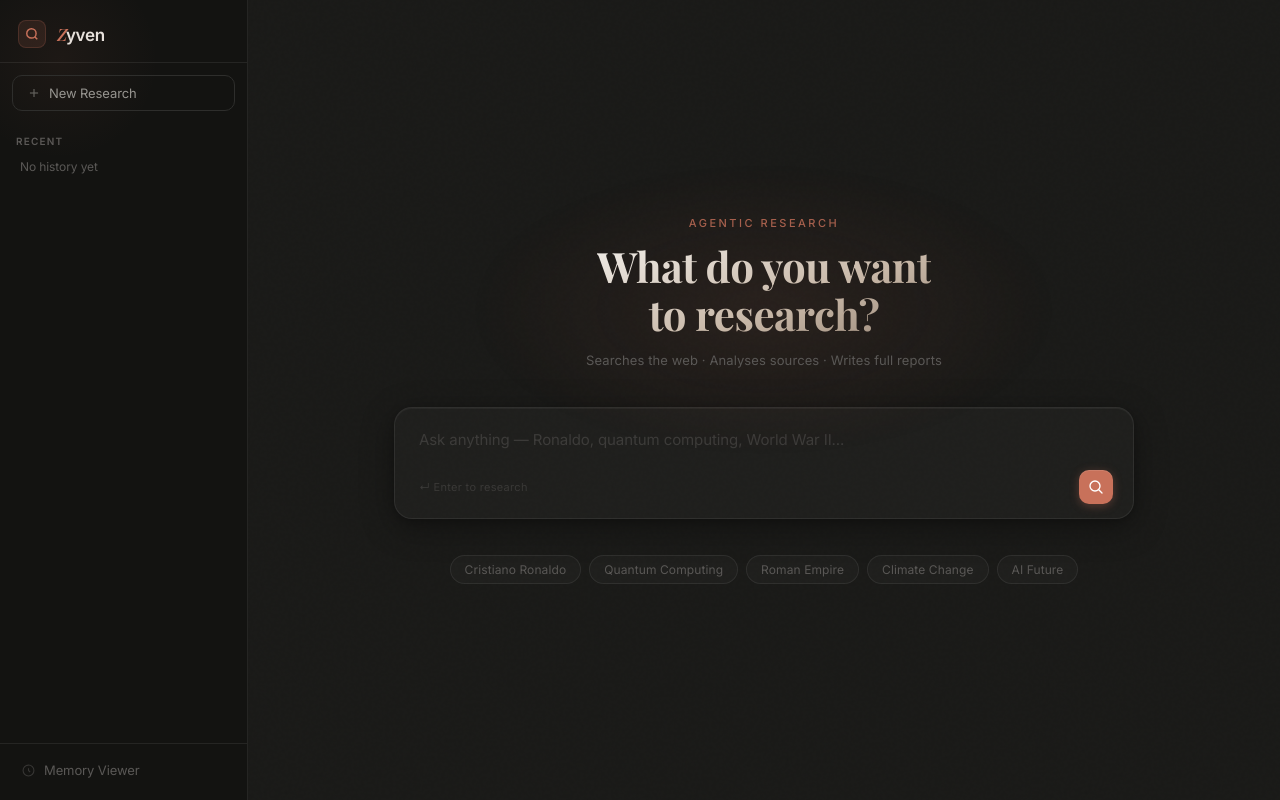
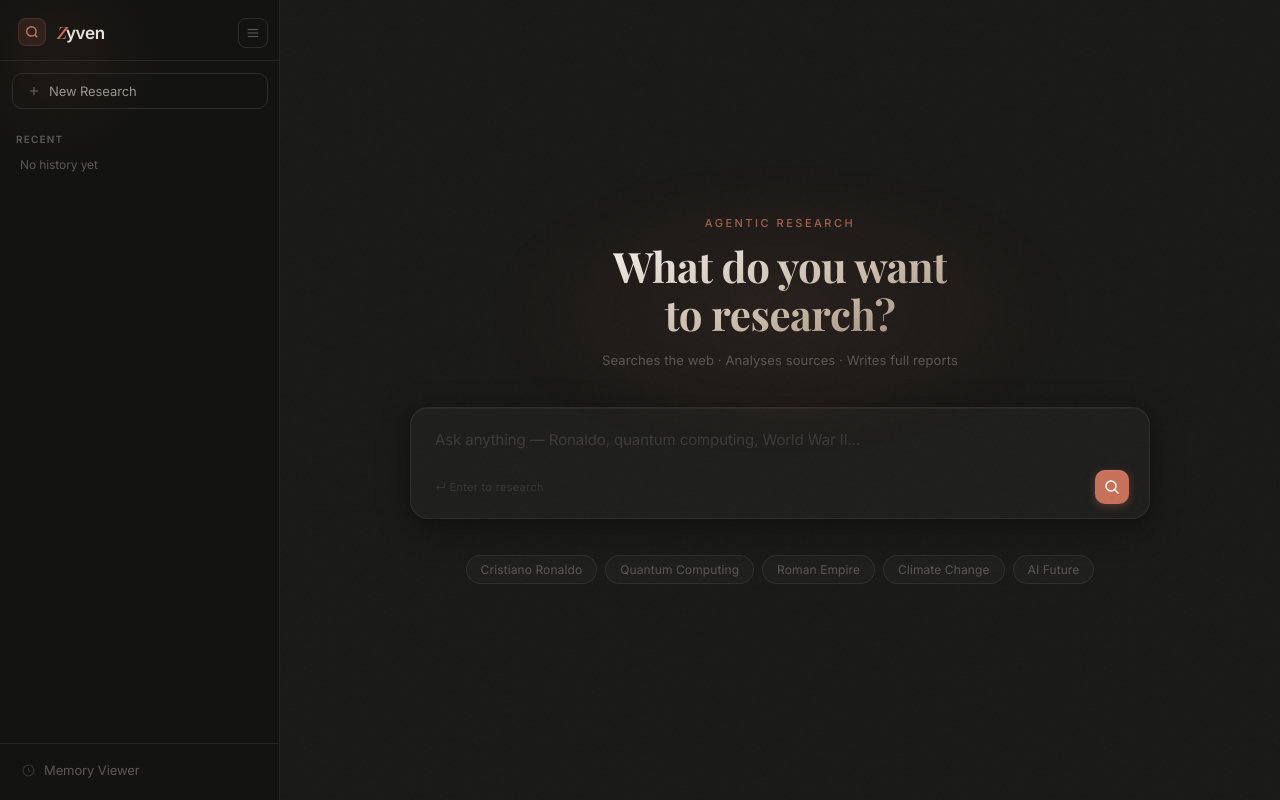
Before and after one commit to tanushbuilds/agentic-researcher, a Django app: template researcher/templates/researcher/home.html in a window 1280 px wide. Run offline with Django 5.2, Linux system fonts and the light colour scheme; the template is opened without the code that fills it, so the values that code supplies are empty; parts of the project's set-up code (start-up, migrations or seed data) failed here and were passed over; some web fonts are replaced.

Commit message:
Expand sidebar width and add collapsible toggle with persistent state
Increased sidebar width from 248px to 280px for better content breathing
room. Added a smooth open/close toggle that slides the sidebar off screen
with a cubic-bezier transition. Toggle button travels with the sidebar as
it collapses, replaced by a fixed fallback button when fully closed.

Sidebar state persists across page navigation and refreshes via
localStorage — collapse on the home page stays collapsed on the Memory
Viewer and vice versa. Applied no-animation on initial load to prevent
transition flash when restoring saved state.

```diff
--- a/researcher/templates/researcher/base.html
+++ b/researcher/templates/researcher/base.html
@@ -33,6 +33,7 @@
             --success: #5fa870;
             --error: #b86b65;
             --warning: #c09035;
+            --sidebar-width: 280px;
         }
 
         body {
@@ -46,17 +47,25 @@
 
         /* ── Sidebar ── */
         .sidebar {
-            width: 248px;
-            min-width: 248px;
+            width: var(--sidebar-width);
+            min-width: var(--sidebar-width);
             background: var(--sidebar-bg);
             border-right: 1px solid var(--border-subtle);
             display: flex;
             flex-direction: column;
             position: relative;
             overflow: hidden;
+            transition: width 0.3s cubic-bezier(0.16, 1, 0.3, 1),
+                        min-width 0.3s cubic-bezier(0.16, 1, 0.3, 1),
+                        border-color 0.3s;
         }
 
-        /* Sidebar top glow */
+        .sidebar.collapsed {
+            width: 0;
+            min-width: 0;
+            border-color: transparent;
+        }
+
         .sidebar::before {
             content: '';
             position: absolute;
@@ -68,9 +77,44 @@
             pointer-events: none;
         }
 
+        /* Prevents content squishing during transition */
+        .sidebar-inner {
+            width: var(--sidebar-width);
+            min-width: var(--sidebar-width);
+            height: 100%;
+            display: flex;
+            flex-direction: column;
+            overflow: hidden;
+        }
+
+        /* ── Toggle Button ── */
+        .sidebar-toggle {
+            position: absolute;
+            top: 18px;
+            width: 30px;
+            height: 30px;
+            border-radius: 8px;
+            border: 1px solid var(--border);
+            background: var(--sidebar-bg);
+            color: var(--text-muted);
+            cursor: pointer;
+            display: flex;
+            align-items: center;
+            justify-content: center;
+            transition: left 0.3s cubic-bezier(0.16, 1, 0.3, 1), background 0.2s, color 0.2s, border-color 0.2s;
+            z-index: 100;
+            left: calc(var(--sidebar-width) - 42px);
+        }
+
+        .sidebar-toggle:hover {
+            background: var(--surface);
+            color: var(--text-primary);
+            border-color: rgba(200,113,90,0.25);
+        }
+
         /* ── Logo area ── */
         .sidebar-header {
-            padding: 20px 18px 14px;
+            padding: 18px 18px 14px;
             border-bottom: 1px solid var(--border-subtle);
         }
 
@@ -99,25 +143,13 @@
             font-weight: 600;
             letter-spacing: -0.3px;
             color: var(--text-primary);
+            white-space: nowrap;
         }
 
         .logo-letter {
             font-family: 'Playfair Display', Georgia, serif;
             color: var(--accent);
             font-style: italic;
-        }
-
-        .logo-badge {
-            font-size: 9px;
-            font-weight: 600;
-            letter-spacing: 0.8px;
-            text-transform: uppercase;
-            color: var(--text-muted);
-            background: var(--surface);
-            border: 1px solid var(--border);
-            padding: 2px 6px;
-            border-radius: 4px;
-            margin-left: 2px;
         }
 
         /* ── New Research Button ── */
@@ -139,6 +171,7 @@
             letter-spacing: -0.1px;
             position: relative;
             overflow: hidden;
+            white-space: nowrap;
         }
 
         .new-research-btn::before {
@@ -156,13 +189,12 @@
             background: var(--surface);
         }
 
-        .new-research-btn:hover::before {
-            opacity: 1;
-        }
+        .new-research-btn:hover::before { opacity: 1; }
 
         .new-research-btn svg {
             opacity: 0.6;
             transition: opacity 0.2s;
+            flex-shrink: 0;
         }
 
         .new-research-btn:hover svg {
@@ -190,6 +222,7 @@
             letter-spacing: 1.2px;
             padding: 0 6px;
             margin-bottom: 6px;
+            white-space: nowrap;
         }
 
         .history-item {
@@ -240,6 +273,7 @@
             transition: all 0.15s;
             text-decoration: none;
             letter-spacing: -0.1px;
+            white-space: nowrap;
         }
 
         .nav-btn:hover {
@@ -255,12 +289,11 @@
         .nav-btn svg {
             opacity: 0.5;
             transition: opacity 0.15s;
+            flex-shrink: 0;
         }
 
         .nav-btn:hover svg,
-        .nav-btn.active svg {
-            opacity: 0.8;
-        }
+        .nav-btn.active svg { opacity: 0.8; }
 
         /* ── Main ── */
         .main {
@@ -268,6 +301,7 @@
             display: flex;
             flex-direction: column;
             overflow: hidden;
+            position: relative;
         }
 
         /* ── Scrollbar ── */
@@ -282,7 +316,8 @@
 
 <body>
 
-    <aside class="sidebar">
+    <aside class="sidebar" id="sidebar">
+        <div class="sidebar-inner">
             <div class="sidebar-header">
                 <a class="logo" href="/">
                     <div class="logo-icon">
@@ -318,11 +353,78 @@
                     Memory Viewer
                 </a>
             </div>
+        </div>
+
+        <!-- Toggle sits inside sidebar so it slides with it -->
+        <button class="sidebar-toggle" id="sidebar-toggle" onclick="toggleSidebar()" title="Toggle sidebar">
+            <svg width="14" height="14" viewBox="0 0 24 24" fill="none" stroke="currentColor" stroke-width="2">
+                <line x1="3" y1="6" x2="21" y2="6"/>
+                <line x1="3" y1="12" x2="21" y2="12"/>
+                <line x1="3" y1="18" x2="21" y2="18"/>
+            </svg>
+        </button>
     </aside>
+
+    <!-- Collapsed toggle — only visible when sidebar is closed -->
+    <button class="collapsed-toggle" id="collapsed-toggle" onclick="toggleSidebar()" title="Open sidebar" style="
+        display: none;
+        position: fixed;
+        top: 18px;
+        left: 12px;
+        width: 30px;
+        height: 30px;
+        border-radius: 8px;
+        border: 1px solid var(--border);
+        background: var(--sidebar-bg);
+        color: var(--text-muted);
+        cursor: pointer;
+        align-items: center;
+        justify-content: center;
+        z-index: 100;
+        transition: background 0.2s, color 0.2s, border-color 0.2s;
+    ">
+        <svg width="14" height="14" viewBox="0 0 24 24" fill="none" stroke="currentColor" stroke-width="2">
+            <line x1="3" y1="6" x2="21" y2="6"/>
+            <line x1="3" y1="12" x2="21" y2="12"/>
+            <line x1="3" y1="18" x2="21" y2="18"/>
+        </svg>
+    </button>
 
     <main class="main">
         {% block main_content %}{% endblock %}
     </main>
+
+    <script>
+        const sidebar = document.getElementById('sidebar');
+        const collapsedToggle = document.getElementById('collapsed-toggle');
+
+        let isCollapsed = localStorage.getItem('sidebarCollapsed') === 'true';
+
+        function applyState(animate) {
+            if (!animate) sidebar.style.transition = 'none';
+            if (isCollapsed) {
+                sidebar.classList.add('collapsed');
+                collapsedToggle.style.display = 'flex';
+            } else {
+                sidebar.classList.remove('collapsed');
+                collapsedToggle.style.display = 'none';
+            }
+            if (!animate) {
+                // Force reflow then re-enable transition
+                sidebar.offsetHeight;
+                sidebar.style.transition = '';
+            }
+        }
+
+        function toggleSidebar() {
+            isCollapsed = !isCollapsed;
+            localStorage.setItem('sidebarCollapsed', isCollapsed);
+            applyState(true);
+        }
+
+        // Apply instantly on load — no animation flash
+        applyState(false);
+    </script>
 
     {% block scripts %}{% endblock %}
 
```
Lines whose indentation alone changed are shown as unchanged.
